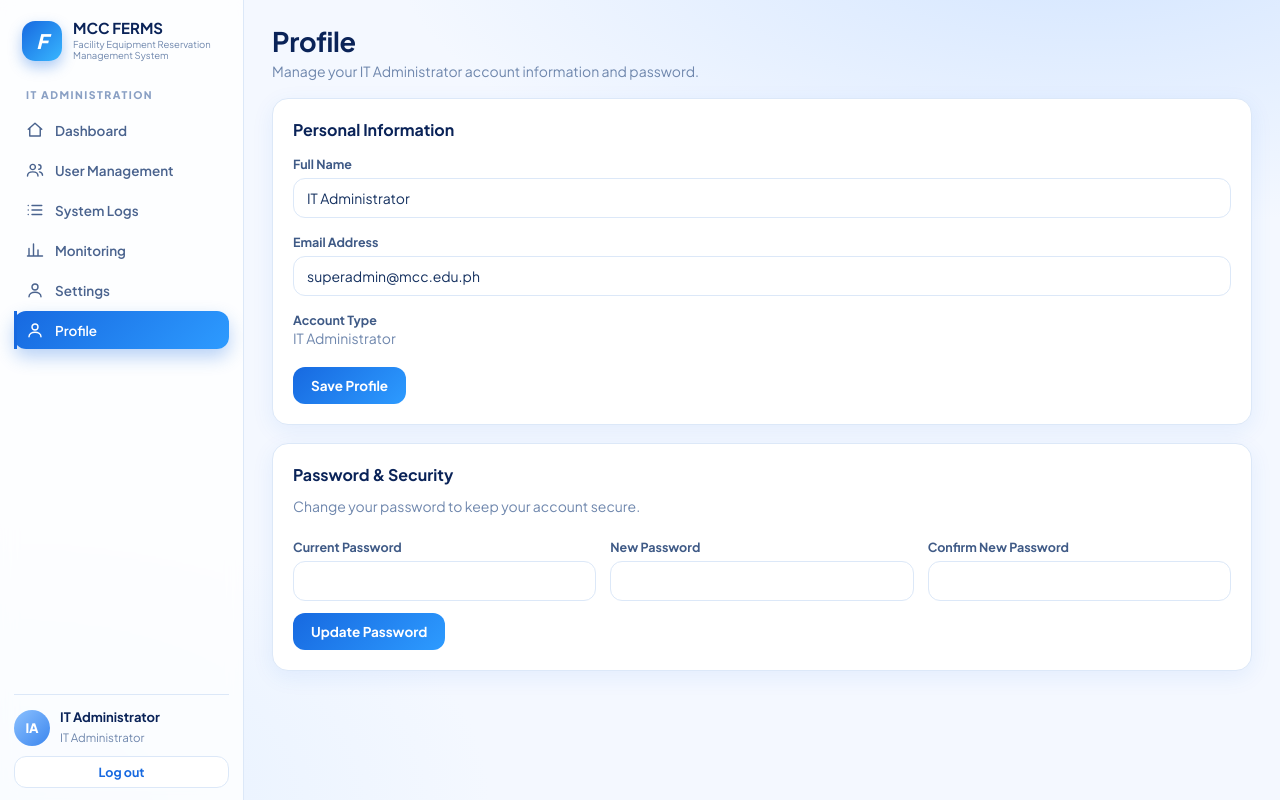
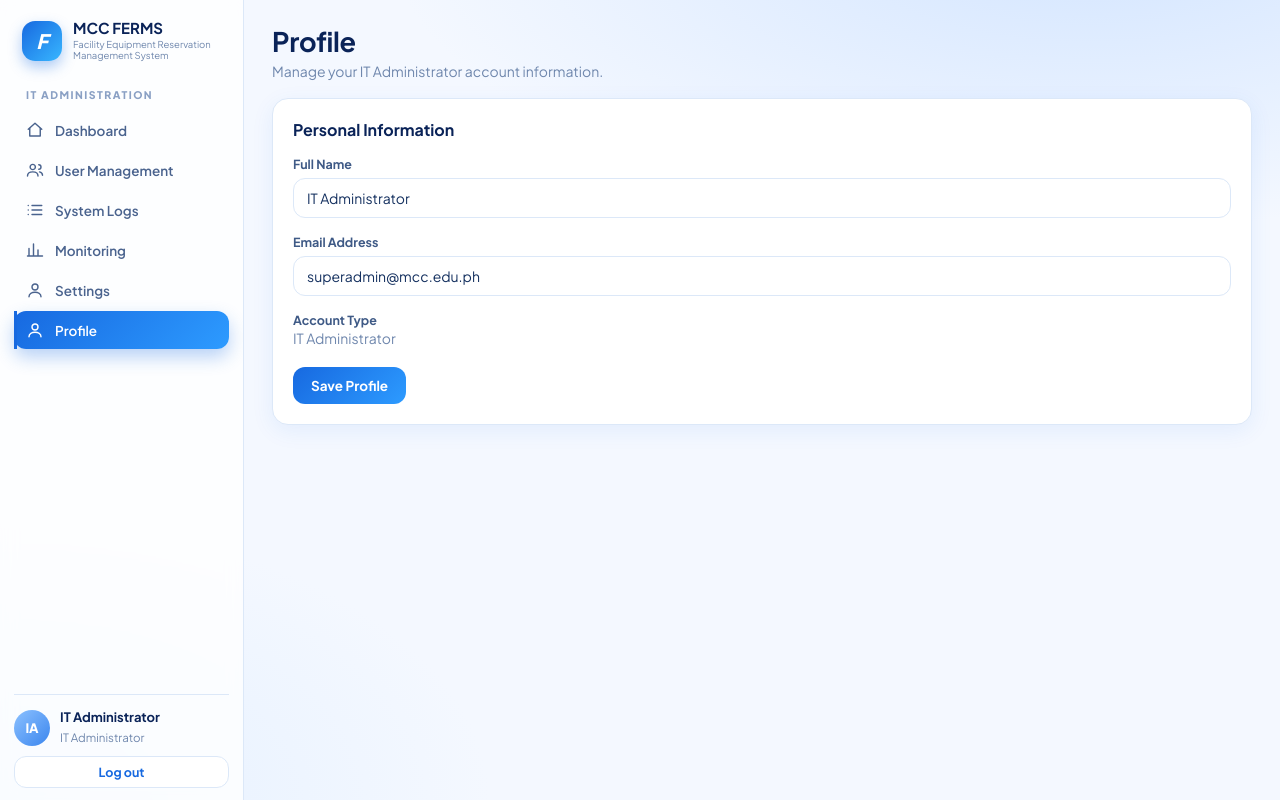
Before and after one commit to kenn-prog/mccferm-laravel, a Laravel app: page /superadmin/profile in a window 1280 px wide. Run offline with Laravel 12, Linux system fonts and the light colour scheme; a user stored in the database is signed in; data comes from the database, SQL or seed files in the repository.

Commit message:
remove changing password feature

```diff
--- a/app/Http/Controllers/SuperAdminController.php
+++ b/app/Http/Controllers/SuperAdminController.php
@@ -2,7 +2,7 @@
 namespace App\Http\Controllers;
 use App\Models\{User,Facility,Equipment,FermsRequest,Reservation,Transaction,Notice};
 use Illuminate\Http\Request;
-use Illuminate\Support\Facades\{DB,Cache,Artisan,Hash,Log};
+use Illuminate\Support\Facades\{DB,Cache,Artisan,Log};
 
 class SuperAdminController extends Controller {
 
@@ -206,21 +206,6 @@ class SuperAdminController extends Controller {
         return back()->with('ok', 'Profile updated successfully.');
     }
 
-    public function updatePassword(Request $r) {
-        $validated = $r->validate([
-            'current_password' => 'required',
-            'password' => 'required|string|min:8|confirmed',
-        ]);
-
-        if (!Hash::check($validated['current_password'], $r->user()->password ?? '')) {
-            return back()->withErrors(['current_password' => 'Current password is incorrect.']);
-        }
-
-        $r->user()->update(['password' => Hash::make($validated['password'])]);
-
-        return back()->with('ok', 'Password updated successfully.');
-    }
-
     public function clearCache() {
         try {
             Cache::flush();
--- a/render.yaml
+++ b/render.yaml
@@ -53,6 +53,6 @@ services:
       - key: MICROSOFT_CLIENT_SECRET
         sync: false
       - key: MICROSOFT_TENANT_ID
-        value: common
+        sync: false
       - key: MICROSOFT_REDIRECT_URI
         sync: false
--- a/resources/views/superadmin/profile.blade.php
+++ b/resources/views/superadmin/profile.blade.php
@@ -3,7 +3,7 @@
 <div class="head">
   <div>
     <h1>Profile</h1>
-    <p class="sub">Manage your IT Administrator account information and password.</p>
+    <p class="sub">Manage your IT Administrator account information.</p>
   </div>
 </div>
 
@@ -24,26 +24,4 @@
   </form>
 </div>
 
-<div class="card">
-  <div class="cardhead"><h3>Password &amp; Security</h3></div>
-  <p class="sub">Change your password to keep your account secure.</p>
-  <form method="post" action="/superadmin/profile/password">
-    @csrf
-    <div class="row">
-      <div>
-        <label for="current_password">Current Password</label>
-        <input id="current_password" type="password" name="current_password" required autocomplete="current-password">
-      </div>
-      <div>
-        <label for="password">New Password</label>
-        <input id="password" type="password" name="password" required minlength="8" autocomplete="new-password">
-      </div>
-      <div>
-        <label for="password_confirmation">Confirm New Password</label>
-        <input id="password_confirmation" type="password" name="password_confirmation" required autocomplete="new-password">
-      </div>
-    </div>
-    <button class="btn" type="submit">Update Password</button>
-  </form>
-</div>
 @endsection
--- a/routes/web.php
+++ b/routes/web.php
@@ -16,7 +16,7 @@ Route::middleware(['auth',R::class.':student,organization'])->group(function(){
   Route::get('/equipment',[S::class,'equipment']); Route::post('/borrow',[S::class,'borrow']); Route::get('/requests',[S::class,'requests']);
   Route::post('/requests/{req}/edit',[S::class,'updateRequest']); Route::post('/requests/{req}/cancel',[S::class,'cancelRequest']);
   Route::get('/transactions',[S::class,'transactions']); Route::get('/notifications',[S::class,'notifications']);
-  Route::get('/profile',[S::class,'profile']); Route::post('/profile',[S::class,'updateProfile']); Route::post('/profile/password',[S::class,'updatePassword']);
+  Route::get('/profile',[S::class,'profile']); Route::post('/profile',[S::class,'updateProfile']);
 });
 Route::prefix('admin')->middleware(['auth',R::class.':staff,admin'])->group(function(){
   Route::get('/',[A::class,'dashboard']); Route::get('/requests',[A::class,'requests']); Route::post('/requests/{req}/decide',[A::class,'decide']); Route::post('/requests/{req}/release',[A::class,'release']);
@@ -25,11 +25,11 @@ Route::prefix('admin')->middleware(['auth',R::class.':staff,admin'])->group(func
   Route::get('/facilities',[A::class,'facilities']); Route::post('/facilities/{facility?}',[A::class,'saveFacility']);
   Route::get('/equipment',[A::class,'equipment']); Route::post('/equipment/{equipment?}',[A::class,'saveEquipment']);
   Route::get('/reports',[A::class,'reports']); Route::get('/users',[A::class,'users']); Route::post('/users/{user}',[A::class,'updateUser']);
-  Route::get('/profile',[A::class,'profile']); Route::post('/profile',[A::class,'updateProfile']); Route::post('/profile/password',[A::class,'updatePassword']); Route::post('/settings',[A::class,'updateSettings']);
+  Route::get('/profile',[A::class,'profile']); Route::post('/profile',[A::class,'updateProfile']); Route::post('/settings',[A::class,'updateSettings']);
 });
 Route::prefix('superadmin')->middleware(['auth',R::class.':superadmin'])->group(function(){
   Route::get('/',[SA::class,'dashboard']); Route::get('/settings',[SA::class,'systemSettings']); Route::post('/settings',[SA::class,'updateSystemSettings']);
-  Route::get('/profile',[SA::class,'profile']); Route::post('/profile',[SA::class,'updateProfile']); Route::post('/profile/password',[SA::class,'updatePassword']);
+  Route::get('/profile',[SA::class,'profile']); Route::post('/profile',[SA::class,'updateProfile']);
   Route::get('/logs',[SA::class,'systemLogs']); Route::post('/logs/clear',[SA::class,'clearLogs']);
   Route::get('/users',[SA::class,'userManagement']); Route::post('/users/{user}/toggle',[SA::class,'toggleUserStatus']); Route::post('/users/{user}/role',[SA::class,'changeUserRole']);
   Route::get('/monitoring',[SA::class,'systemMonitoring']); Route::post('/clear-cache',[SA::class,'clearCache']); Route::post('/optimize',[SA::class,'optimizeDatabase']);
```
Also changed, not shown: app/Http/Controllers/AdminController.php (+0 -9 lines), app/Http/Controllers/StudentController.php (+1 -9 lines), resources/views/admin/profile.blade.php (+0 -28 lines), resources/views/student/profile.blade.php (+0 -23 lines), tests/Feature/FermsTest.php (+20 -20 lines), README.md.
